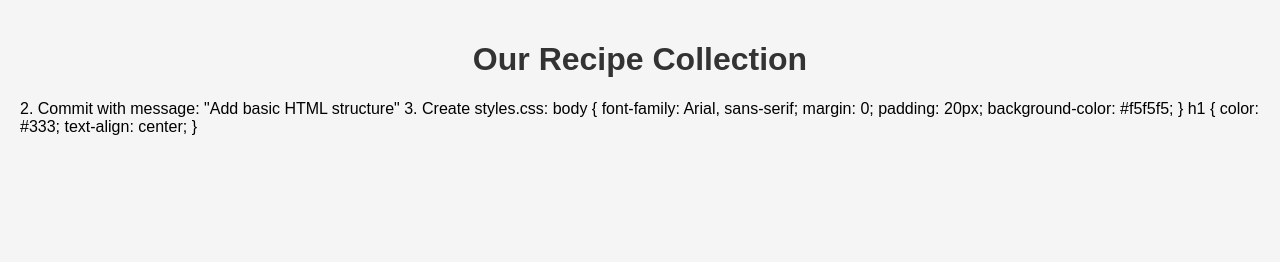
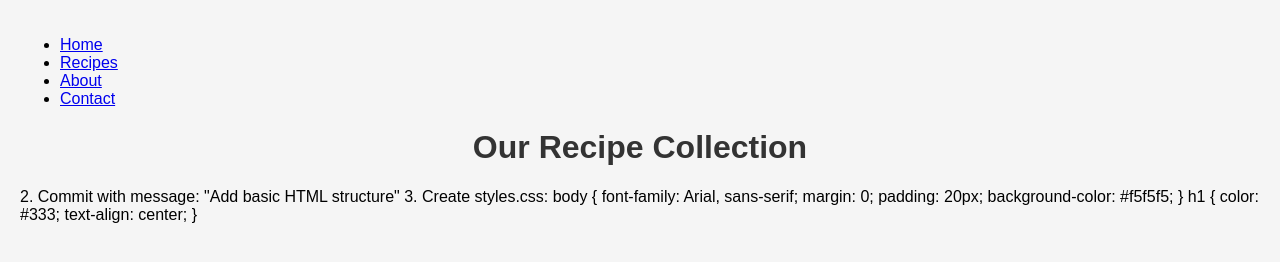
Before and after one commit to rjkohanski/recipe-collection, a plain HTML site: page index.html in a window 1280 px wide. Drawn offline with Linux system fonts and the light colour scheme.

Commit message:
Added HTML

```diff
--- a/index.html
+++ b/index.html
@@ -5,6 +5,15 @@
     <link rel="stylesheet" href="styles.css">
 </head>
 <body>
+    <nav class="main-nav">
+    <ul>
+        <li><a href="#home">Home</a></li>
+        <li><a href="#recipes">Recipes</a></li>
+        <li><a href="#about">About</a></li>
+        <li><a href="#contact">Contact</a></li>
+    </ul>
+</nav>
+
     <h1>Our Recipe Collection</h1>
     <div class="recipe-container">
         <!-- Recipes will be added here -->
```
